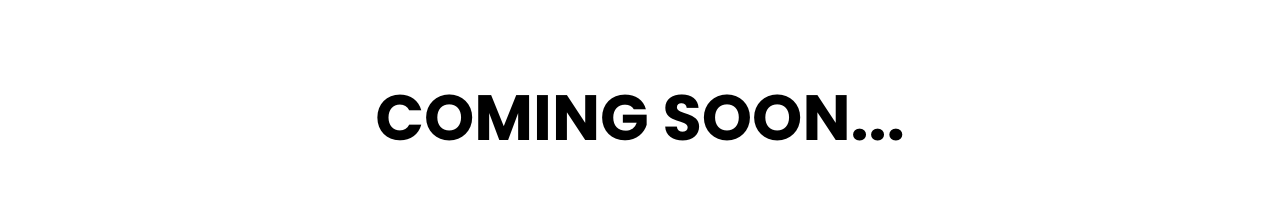
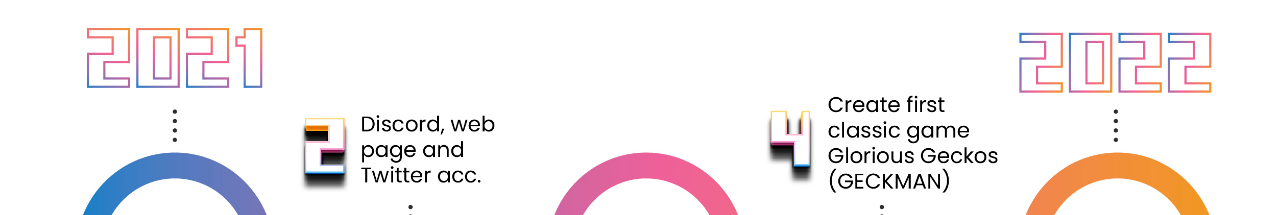
Before and after one commit to abra-ham/gcks, a Next.js app: page / in a window 1280 px wide. Shown: the part 4083-4298 px from the top of the page. Built offline with nearby package versions, Linux system fonts and the light colour scheme.

Commit message:
Add roadmap

```diff
--- a/pages/index.js
+++ b/pages/index.js
@@ -376,6 +376,10 @@ const ComingSoonText = styled.p`
   }
 `
 
+const Roadmap = styled.img`
+  width: 100%;
+`
+
 const GloriousLogo = () => (
   <img
     data-atropos-offset="-2"
@@ -489,7 +493,7 @@ export default function Home() {
           enjoy our super natura
         </RegularBigText>
         <Separator text="Roadmap" />
-        <ComingSoonText>Coming soon...</ComingSoonText>
+        <Roadmap layout="fixed" src="/roadmap.jpg" alt="Roadmap" />
         <Separator text="FAQ" />
         <CardsWrapper>
           <Card
```
Also changed, not shown: public/roadmap.jpg (added).
